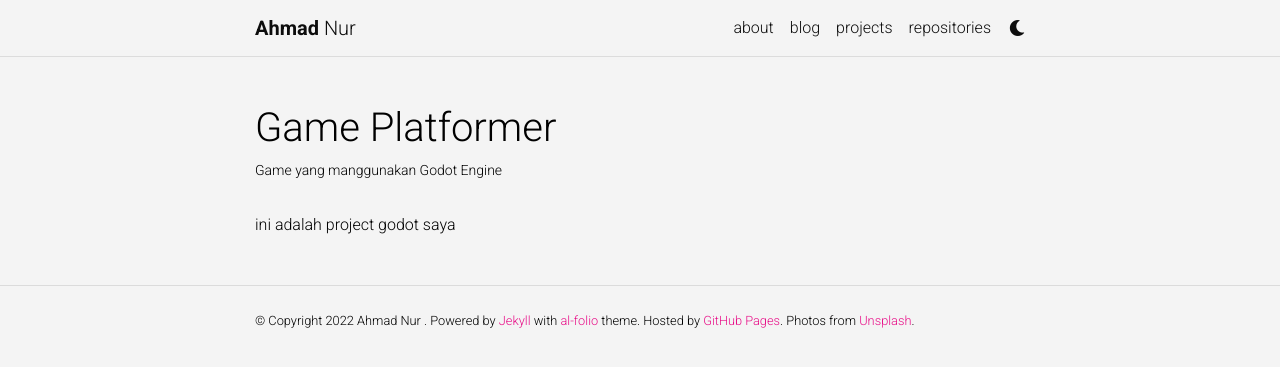
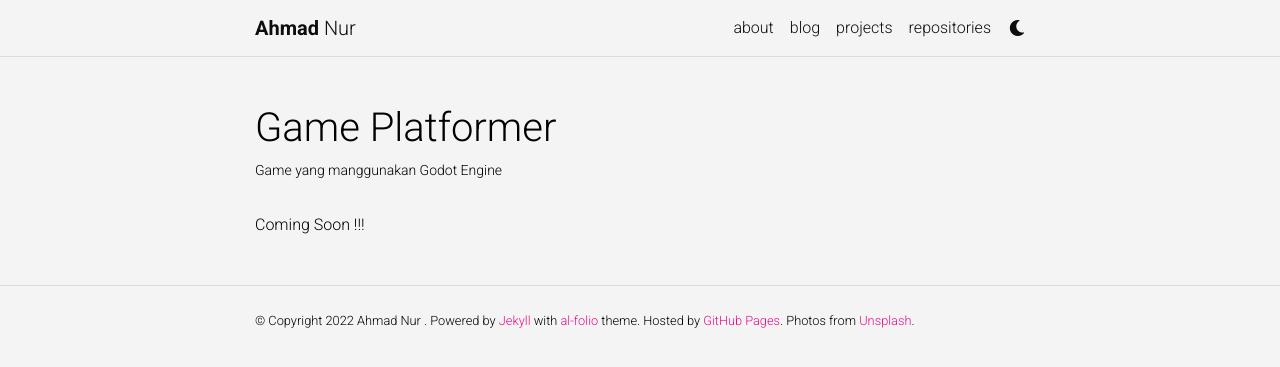
Before and after one commit to ahmaadn/log, a Jekyll site: the page built from _projects/1_project.md, in a window 1280 px wide. Shown: the top 367 px of the page. Built offline with Jekyll 4.4.1, drawn with Linux system fonts in a browser that asks for light colours; comment, search, counter and statistics services are not loaded; a style sheet for code colours, icons or effects is not loaded.

Commit message:
project 1

```diff
--- a/_projects/1_project.md
+++ b/_projects/1_project.md
@@ -7,4 +7,4 @@ importance: 1
 category: work
 ---
 
-ini adalah project godot saya
+Coming Soon !!!
```
